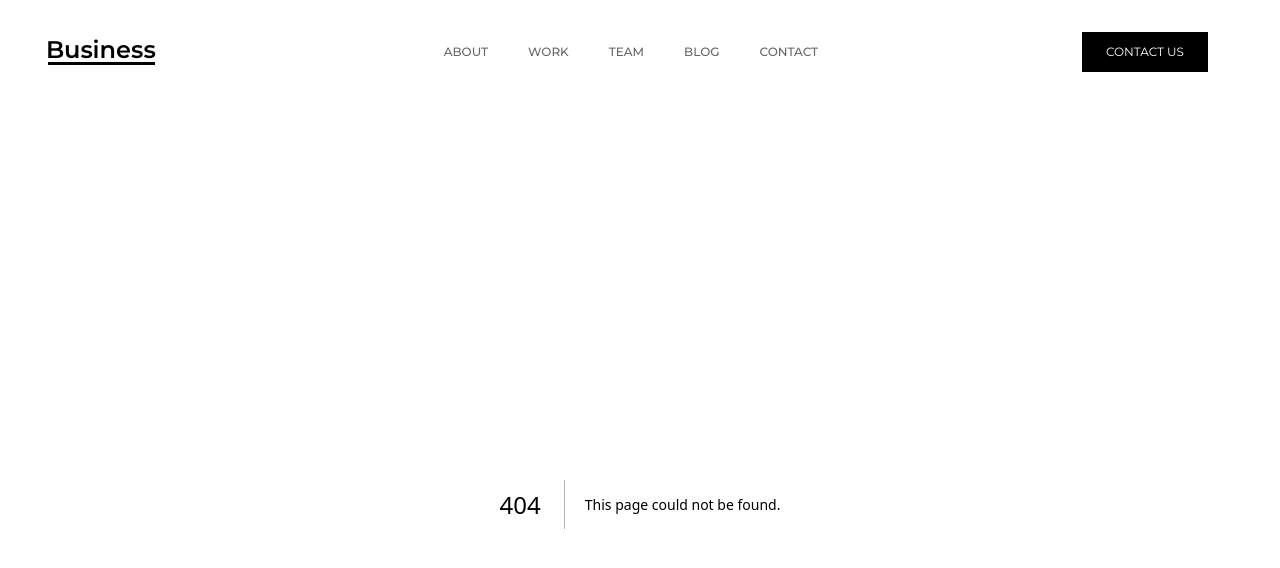
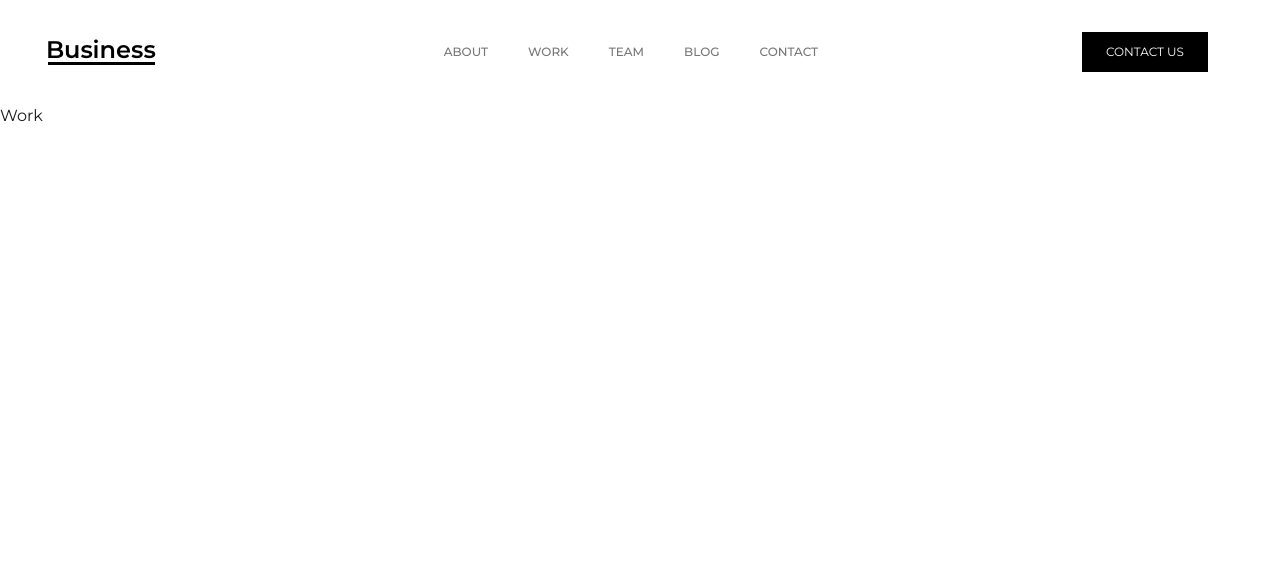
Before and after one commit to josephayman/nextjs-webflow-template, a Next.js app: page /projects in a window 1280 px wide. Before the commit this address had no page. Shown: the top 568 px of the page. Built offline with nearby package versions, Linux system fonts and the light colour scheme.

Commit message:
Add new pages for projects and team

```diff
--- /dev/null
+++ b/src/app/projects/page.tsx
@@ -0,0 +1,9 @@
+import React from "react";
+
+export default function About() {
+  return (
+    <>
+      <div>Work</div>
+    </>
+  );
+}
--- /dev/null
+++ b/src/app/team/page.tsx
@@ -0,0 +1,9 @@
+import React from "react";
+
+export default function About() {
+  return (
+    <>
+      <div>Team</div>
+    </>
+  );
+}
```
